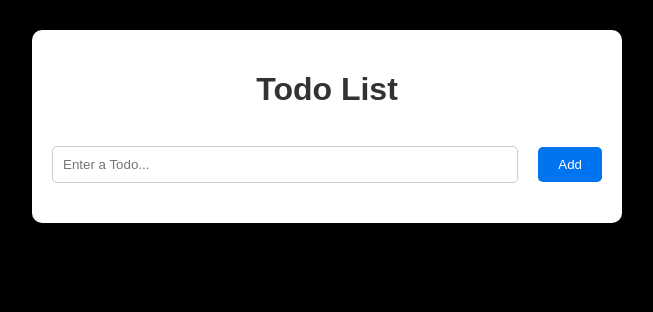
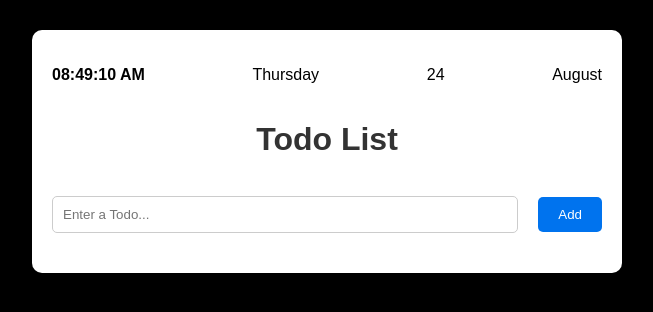
Before and after one commit to Nakky123/TodoList_Project, a React (Vite) app: page / in a window 1280 px wide. Shown: the top 312 px of the page, without its empty margins (313-966 px from the left). Built offline with nearby package versions, Linux system fonts and the light colour scheme.

Commit message:
Create a date display

```diff
--- a/src/App.jsx
+++ b/src/App.jsx
@@ -1,9 +1,11 @@
 import React from "react";
 import TodoList from "./Components/TodoList/TodoList";
+import DateDisplay from "./Components/DateDisplay/DateDisplay";
 
 function App() {
   return (
     <div className="wrapper">
+      <DateDisplay />
       <h1 className="header">Todo List</h1>
       <TodoList />
     </div>
--- /dev/null
+++ b/src/Components/DateDisplay/DateDisplay.css
@@ -0,0 +1,7 @@
+.dateTimeContainer {
+  display: flex;
+  justify-content: space-between;
+}
+.time {
+  font-weight: bold;
+}
--- /dev/null
+++ b/src/Components/DateDisplay/DateDisplay.jsx
@@ -0,0 +1,60 @@
+import React, { useState, useEffect } from "react";
+import "./DateDisplay.css";
+function DateDisplay() {
+  const [dateTime, setDateTime] = useState(new Date());
+
+  useEffect(() => {
+    const interval = setInterval(() => {
+      setDateTime(new Date());
+    }, 1000);
+
+    return () => {
+      clearInterval(interval);
+    };
+  }, []);
+
+  const daysOfWeek = [
+    "Sunday",
+    "Monday",
+    "Tuesday",
+    "Wednesday",
+    "Thursday",
+    "Friday",
+    "Saturday",
+  ];
+  const months = [
+    "January",
+    "February",
+    "March",
+    "April",
+    "May",
+    "June",
+    "July",
+    "August",
+    "September",
+    "October",
+    "November",
+    "December",
+  ];
+
+  const dayOfWeek = daysOfWeek[dateTime.getDay()];
+  const month = months[dateTime.getMonth()];
+
+  const formattedTime = dateTime.toLocaleTimeString([], {
+    hour: "2-digit",
+    minute: "2-digit",
+    second: "2-digit",
+  });
+  const formattedDate = dateTime.getDate();
+
+  return (
+    <div className="dateTimeContainer">
+      <p className="time">{formattedTime}</p>
+      <p>{dayOfWeek}</p>
+      <p>{formattedDate}</p>
+      <p>{month}</p>
+    </div>
+  );
+}
+
+export default DateDisplay;
```
